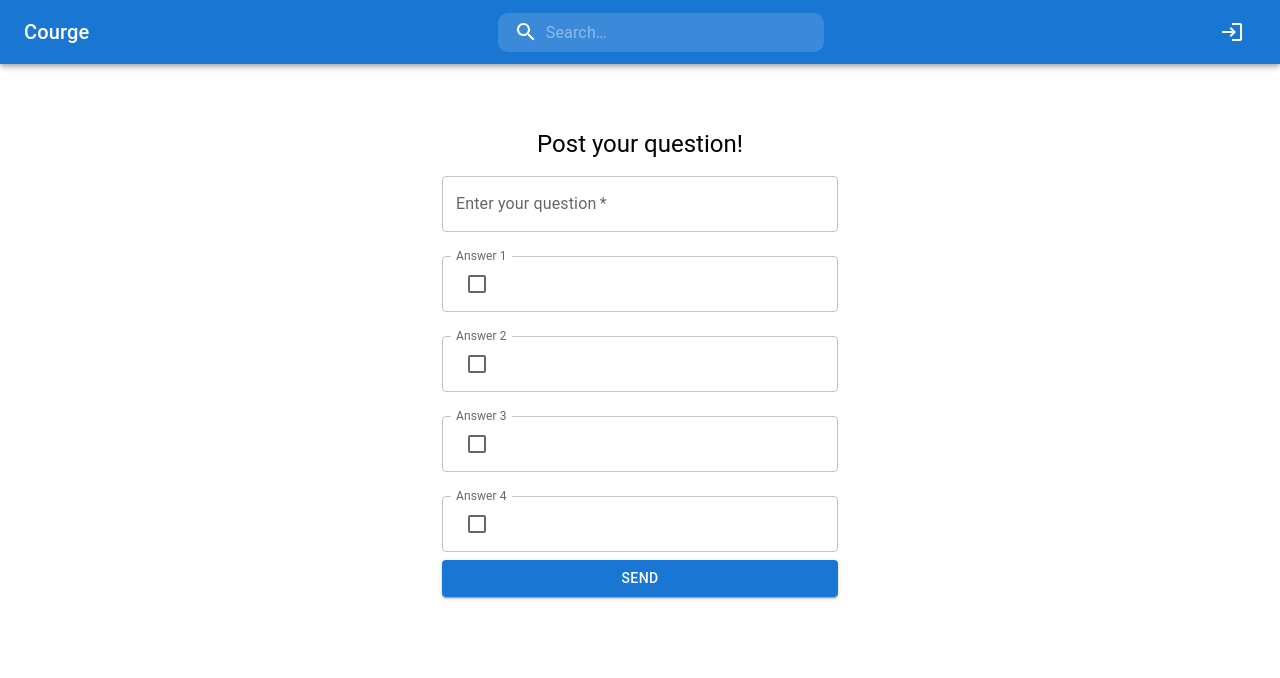
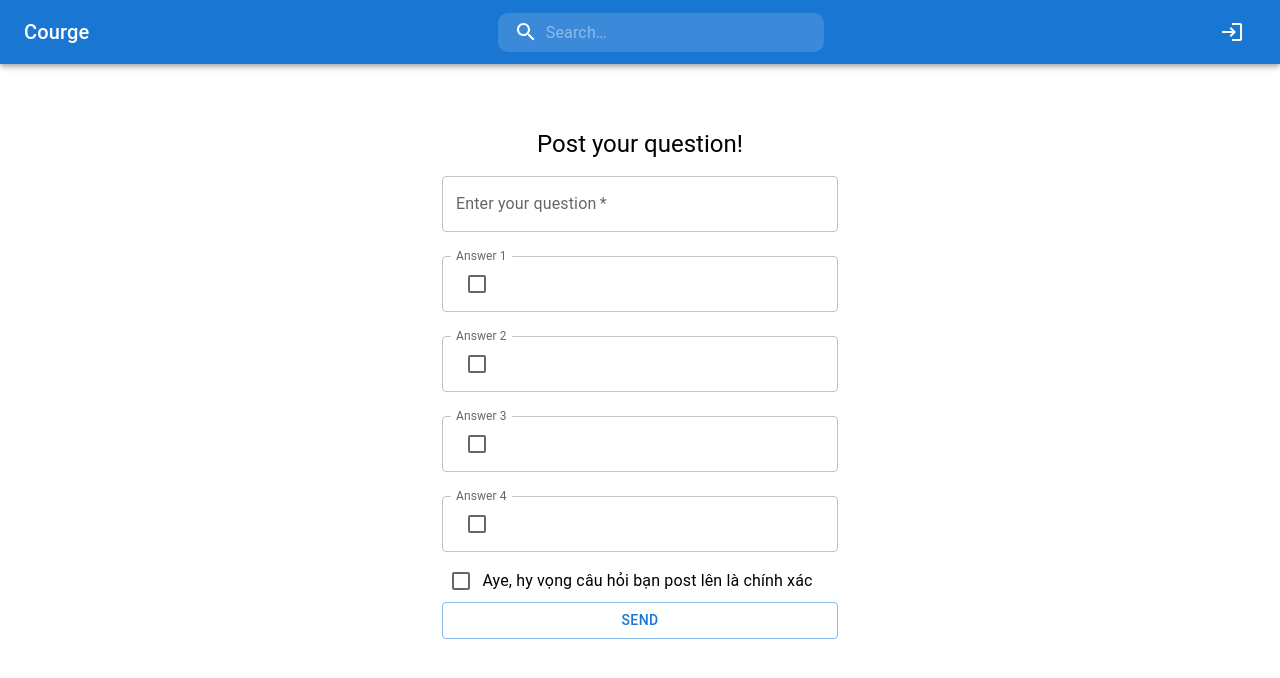
Before and after one commit to Khoa15/Courge, a React (Create React App) app: page / in a window 1280 px wide. Shown: the top 678 px of the page. Built offline with nearby package versions, Linux system fonts and the light colour scheme; the HTML template or start-up script is replaced by a standard one.

Commit message:
Done form

```diff
--- a/src/App.js
+++ b/src/App.js
@@ -50,12 +50,12 @@ function App() {
           {siteName !== "cpadmin" && <Appbar nameRes={nameRes} />}
           <Routes>
             <Route exact path={`${nameRes.name}`} element={<Page nameRes={nameRes} />} />
-            {/* <Route exact path={`${nameRes.name}`} element={<Posts nameRes={nameRes} />}/>
+            {/* <Route exact path={`${nameRes.name}`} element={<Posts nameRes={nameRes} />}/> */}
             <Route exact path={`${nameRes.name}/login.html`} element={<Login nameRes={nameRes} />}/>
             <Route exact path={`${nameRes.name}/register.html`} element={<Register nameRes={nameRes} />}/>
             <Route exact path={`${nameRes.name}/post/:postId`} element={<PostDetail nameRes={nameRes} />} />
             <Route exact path={`${nameRes.name}/cpadmin`} element={<Dashboard nameRes={nameRes} />} />
-            <Route exact path={`${nameRes.name}/user`} element={<User nameRes={nameRes} />} /> */}
+            <Route exact path={`${nameRes.name}/user`} element={<User nameRes={nameRes} />} />
             <Route exact path={`${nameRes.name}/*`} element={<div>The site not found</div>} />
           </Routes>
         </div>
--- a/src/Components/Page.js
+++ b/src/Components/Page.js
@@ -1,20 +1,24 @@
-import React, {useState} from 'react'
+import React, {useEffect, useState} from 'react'
 import { useNavigate } from 'react-router';
-import {Container, Box, Typography, TextField, Button, Checkbox} from '@mui/material'
+import {Container, Box, Typography, TextField, Button, Checkbox, FormControlLabel} from '@mui/material'
 import axios from 'axios'
 export default function Page(props){
-    const [question, setQuestion] = useState("")
+    const stsbtn = {name: "Send", sts: "outlined"}
+    const [question, setQuestion] = useState({data: "", error: ""})
     const [answer, setAns] = useState({1: "", 2: "", 3: "", 4: ""})
     const [check1, setCheck1] = useState(false)
     const [check2, setCheck2] = useState(false)
     const [check3, setCheck3] = useState(false)
     const [check4, setCheck4] = useState(false)
+    const [liscense, setLiscense] = useState(false)
+    const [statusButton, setStatusButton] = useState(stsbtn)
     const navigate = useNavigate();
-    const handleQuest = quest => setQuestion(!quest)
-    const handleCheck1 = check => setCheck1(!check1)
-    const handleCheck2 = check => setCheck2(!check2)
-    const handleCheck3 = check => setCheck3(!check3)
-    const handleCheck4 = check => setCheck4(!check4)
+    const handleQuest = quest => setQuestion({...question, data: quest.target.value})
+    const handleCheck1 = () => setCheck1(!check1)
+    const handleCheck2 = () => setCheck2(!check2)
+    const handleCheck3 = () => setCheck3(!check3)
+    const handleCheck4 = () => setCheck4(!check4)
+    const handleLiscense = () => setLiscense(!liscense)
     const handleAns = ans => {
         const index = Number(ans.target.id.charAt([ans.target.id.length - 1]))-1
         setAns({...answer, [index]: ans.target.value})
@@ -22,7 +26,13 @@ export default function Page(props){
 
     const handleSubmit = async (e) => {
         e.preventDefault()
+        setStatusButton({name: "Sending", sts: "contained"})
         try{
+            console.log(123)
+            if(liscense === false || question === "" || !Object.values(answer).reduce((a, b) => a * b)){
+                return setStatusButton({name: "Error", sts: "contained"});
+            }
+            console.log(question.data)
             const token = localStorage.getItem("token")
 
             const res = axios({
@@ -32,22 +42,28 @@ export default function Page(props){
                 },
                 method: 'post',
                 data:{
-                    question: question,
-                    answer: answer,
-                    qa:{
+                    question: question.data,
+                    answer: Object.values(answer),
+                    qa:[
                         check1,
                         check2,
                         check3,
                         check4
-                    }
+                    ]
                 }
             })
         }catch(error){
             console.log(error)
         }
+        setStatusButton(stsbtn)
     }
+    useEffect(()=>{
+        const timer = setTimeout(()=>{
+            setStatusButton(stsbtn)
+        }, 1500)
+        return () => clearTimeout(timer)
+    }, [statusButton])
 
-    console.log(check1, check2, check3, check4)
     const post = props.post
     return(
         <Container maxWidth="xs">
@@ -64,6 +80,7 @@ export default function Page(props){
                     name="question"
                     autoComplete='off'
                     onChange={handleQuest}
+                    value={question.data}
                 />
                 <TextField
                     margin="normal"
@@ -79,6 +96,7 @@ export default function Page(props){
                     fullWidth
                     label="Answer 1"
                     onChange={handleAns}
+                    value={answer[1]}
                 />
                 <TextField
                     margin="normal"
@@ -94,6 +112,7 @@ export default function Page(props){
                     fullWidth
                     label="Answer 2"
                     onChange={handleAns}
+                    value={answer[2]}
                 />
                 <TextField
                     margin="normal"
@@ -109,6 +128,7 @@ export default function Page(props){
                     fullWidth
                     label="Answer 3"
                     onChange={handleAns}
+                    value={answer[3]}
                 />
                 <TextField
                     margin="normal"
@@ -124,8 +144,20 @@ export default function Page(props){
                     fullWidth
                     label="Answer 4"
                     onChange={handleAns}
+                    value={answer[4]}
                 />
-                <Button type="submit" fullWidth variant="contained" >Send</Button>
+                <FormControlLabel
+                    margin="normal"
+                    control={
+                        <Checkbox
+                            checked={liscense}
+                            onChange={handleLiscense}
+                            inputProps={{ 'aria-label': 'primary checkbox' }}
+                        />
+                    }
+                    label="Aye, hy vọng câu hỏi bạn post lên là chính xác"
+                />
+                <Button type="submit" fullWidth variant={statusButton.sts} >{statusButton.name}</Button>
             </Box>
         </Container>
     )
```
